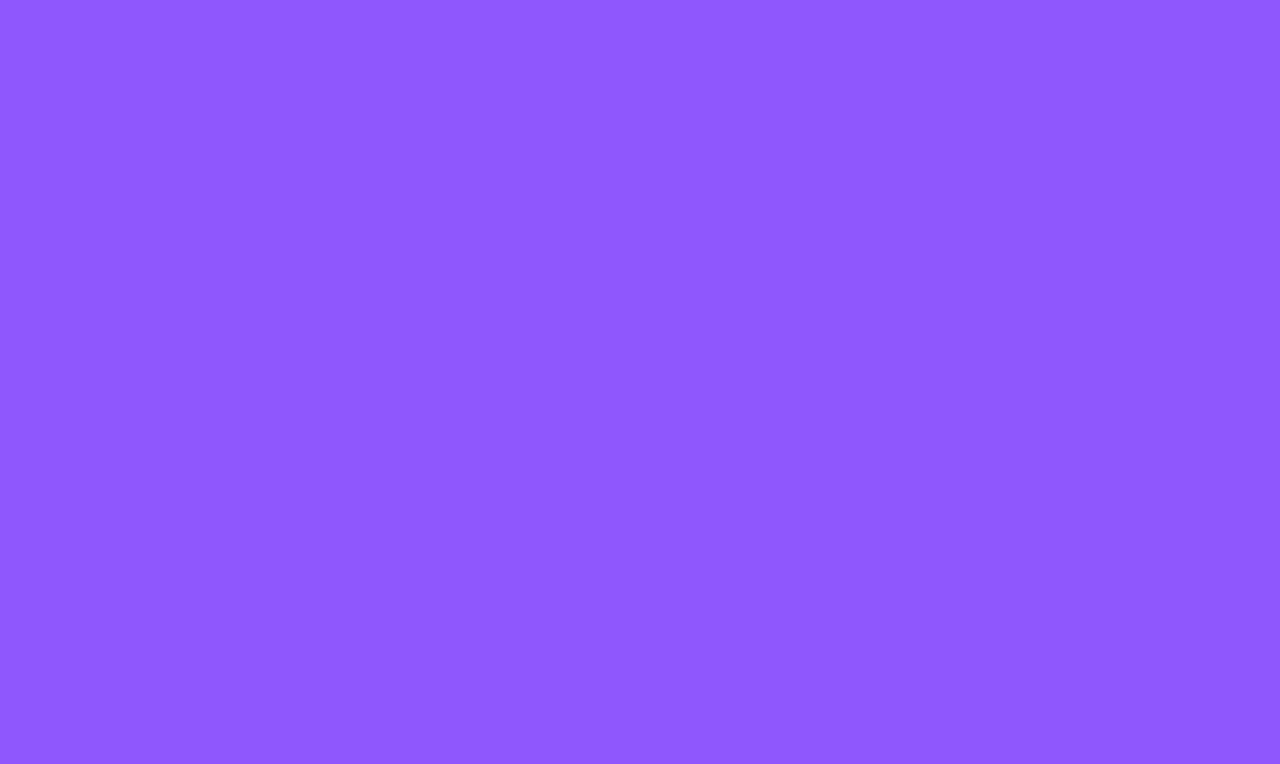
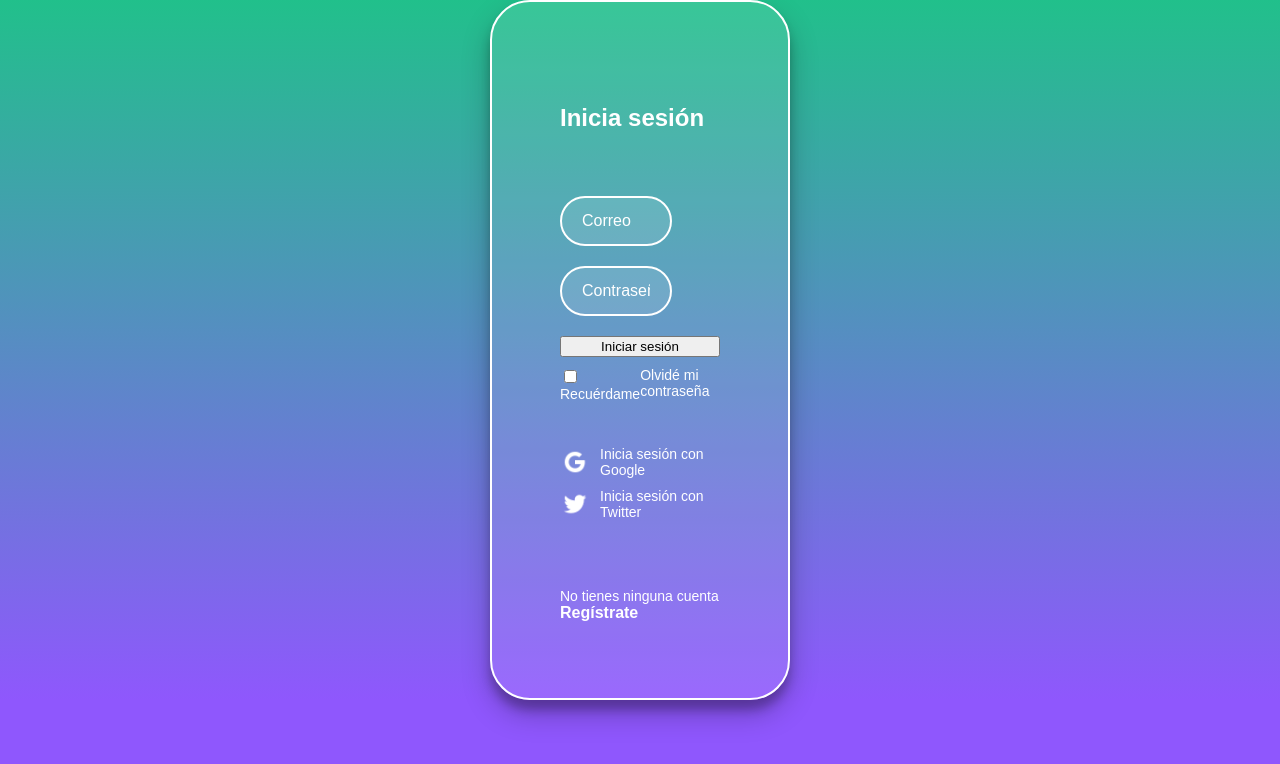
Before and after one commit to JhurgenMrz/Escuela-JS, a React app in the folder ReactJS/: page /login in a window 1280 px wide. Shown: the top 764 px of the page. Built offline with nearby package versions, Linux system fonts and the light colour scheme; a web font is replaced by a local one.

Commit message:
Add page Login

```diff
--- /dev/null
+++ b/ReactJS/src/assets/styles/components/Login.scss
@@ -0,0 +1,78 @@
+.login {
+  background-image: linear-gradient(#21c08b, #8f57fd);
+  display: flex;
+  align-items: center;
+  flex-direction: column;
+  justify-content: center;
+  padding: 0px 30px;
+  min-height: calc(
+    100vh - 200px
+  ); /* El ancho será igual al tamaño de todo el height menos 200px (100px del header + 100px del footer) */
+}
+
+.login__container {
+  background-color: rgba(255, 255, 255, 0.1);
+  border: 2px solid white;
+  border-radius: 40px;
+  box-shadow: 0 14px 28px rgba(0, 0, 0, 0.25), 0 10px 10px rgba(0, 0, 0, 0.22);
+  color: white;
+  display: flex;
+  flex-direction: column;
+  justify-content: space-around;
+  min-height: 700px;
+  padding: 60px 68px 40px;
+  width: 300px;
+}
+
+.login__container--form {
+  display: flex;
+  flex-direction: column;
+}
+
+.login__container--form label {
+  font-size: 14px;
+}
+
+.login__container--remember-me {
+  color: white;
+  display: flex;
+  justify-content: space-between;
+  margin-top: 10px;
+}
+
+.login__container--remember-me a {
+  color: white;
+  font-size: 14px;
+  text-decoration: none;
+}
+
+.login__container--remember-me a:hover {
+  text-decoration: underline;
+}
+
+.login__container--social-media > div {
+  align-items: center;
+  display: flex;
+  font-size: 14px;
+  margin-bottom: 10px;
+}
+
+.login__container--social-media > div > img {
+  margin-right: 10px;
+  width: 30px;
+}
+
+.login__container--register {
+  font-size: 14px;
+}
+
+.login__container--register a {
+  color: white;
+  font-weight: bold;
+  font-size: 16px;
+  text-decoration: none;
+}
+
+.login__container--register a:hover {
+  text-decoration: underline;
+}
--- /dev/null
+++ b/ReactJS/src/containers/Login.jsx
@@ -0,0 +1,32 @@
+import React from 'react'
+import '../assets/styles/components/Login.scss'
+import googleIcon from '../assets/static/google-icon.png'
+import twitterIcon from '../assets/static/twitter-icon.png'
+
+
+export const Login = () => {
+    return (
+    <section className="login">
+        <section className="login__container">
+            <h2>Inicia sesión</h2>
+            <form className="login__container--form">
+                <input className="input" type="text" placeholder="Correo" />
+                <input className="input" type="password" placeholder="Contraseña" />
+                <button className="button">Iniciar sesión</button>
+                <div className="login__container--remember-me">
+                    <label>
+                        <input type="checkbox" id="cbox1" value="first_checkbox" />Recuérdame
+                    </label>
+                    <a href="/">Olvidé mi contraseña</a>
+                </div>
+            </form>
+            <section className="login__container--social-media">
+            <div><img src={googleIcon} /> Inicia sesión con Google</div>
+            <div><img src={twitterIcon} /> Inicia sesión con Twitter</div>
+            </section>
+            <p className="login__container--register">No tienes ninguna cuenta <a href="">Regístrate</a></p>
+        </section>
+    </section>
+
+    )
+}
--- a/ReactJS/src/routes/App.js
+++ b/ReactJS/src/routes/App.js
@@ -1,11 +1,15 @@
 import React from 'react'
-import { BrowserRouter, Route } from 'react-router-dom'
+import { BrowserRouter,Switch, Route } from 'react-router-dom'
 import Home from '../containers/Home'
+import {Login} from '../containers/Login'
 
 const App = ()=>(
 
         <BrowserRouter>
-            <Route exact path="/" component={Home} />
+            <Switch>
+                <Route exact path="/" component={Home} />
+                <Route exact path="/login" component={Login} />
+            </Switch>
         </BrowserRouter>
 
 )
--- a/ReactJS/webpack.config.js
+++ b/ReactJS/webpack.config.js
@@ -48,6 +48,9 @@
             }
         ]
     },
+    devServer: {
+        historyApiFallback: true
+    },
     plugins: [
         new HtmlWebpackPlugin({
             template: './public/index.html',
```
